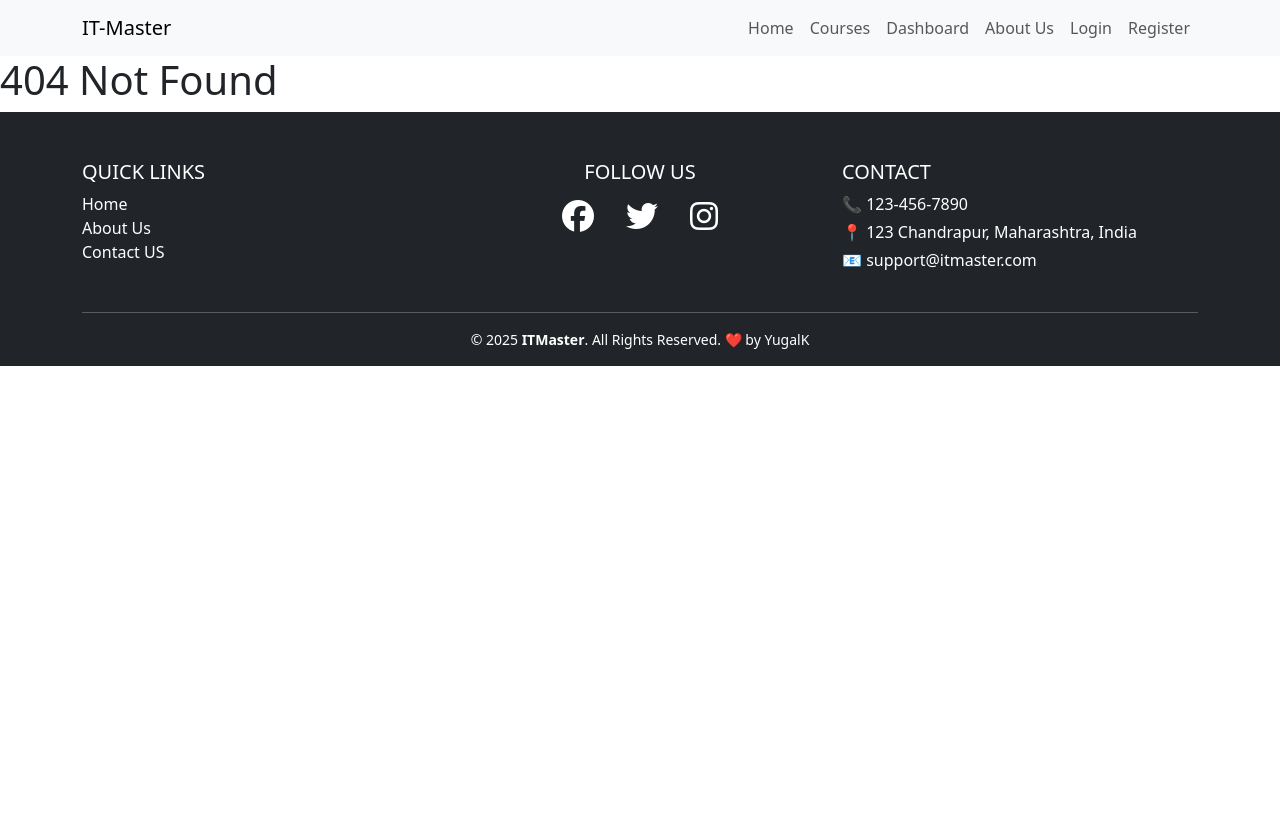
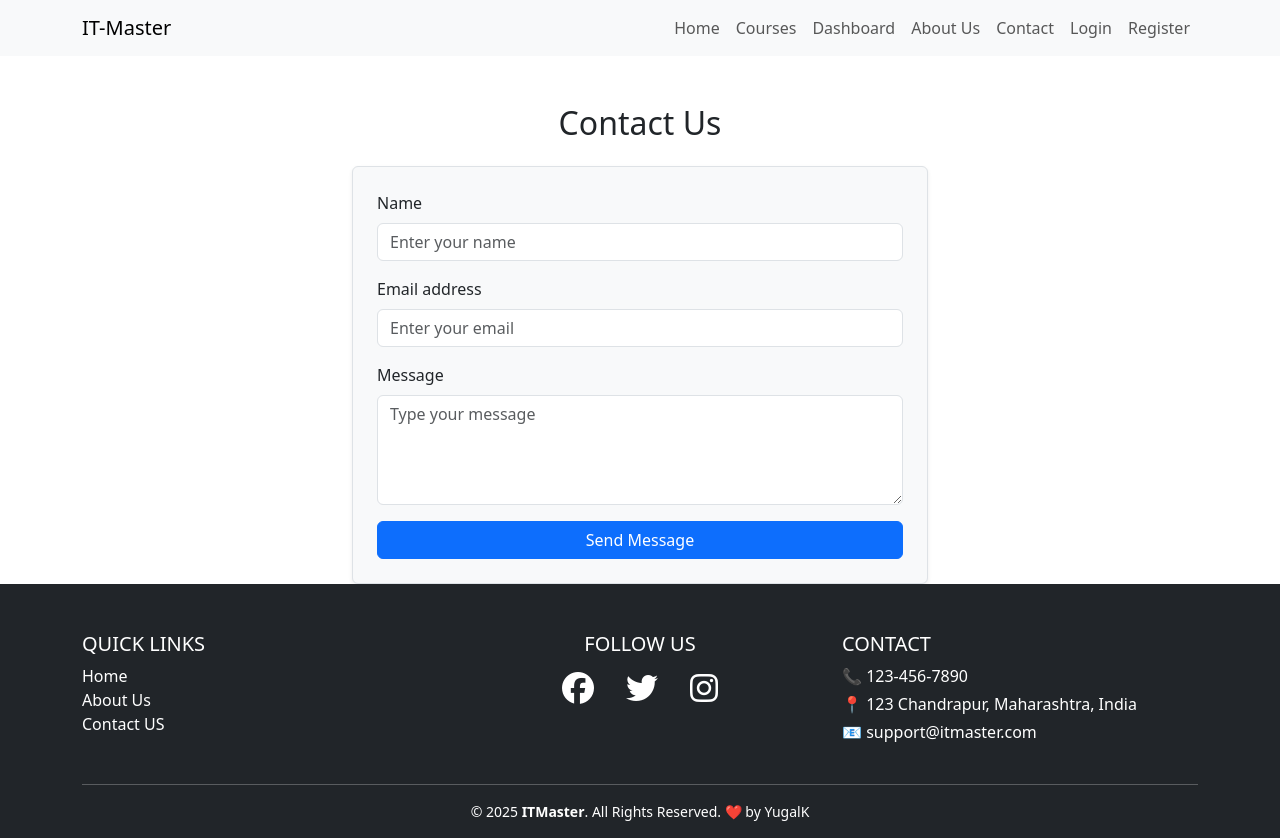
Before and after one commit to Yugal-kosamshile/IT-Master-FrontEnd-React, a React (Vite) app: page /contact in a window 1280 px wide. Before the commit the page ends 800 px from the top, so only its background shows below. Built offline with nearby package versions, Linux system fonts and the light colour scheme.

Commit message:
added contact us page to the project

```diff
--- a/src/App.jsx
+++ b/src/App.jsx
@@ -2,6 +2,7 @@ import { Routes, Route, BrowserRouter } from 'react-router-dom';
 import Home from './pages/Home';
 import Login from './pages/Login';
 import AboutUs from './pages/About';
+import ContactUs from './pages/ContactUs';
 import Register from './pages/Register';
 import Dashboard from './pages/Dashboard';
 import 'bootstrap/dist/css/bootstrap.min.css'; // Import Bootstrap CSS
@@ -23,6 +24,7 @@ function App() {
             <Route path="/courses" element={<CourseList/>}/>
             <Route path="/dashboard" element={<Dashboard />}/>
             <Route path="/about" element={<AboutUs />} />
+            <Route path="/contact" element={<ContactUs/>}/>
             <Route path="/login" element={<Login />} />
             <Route path="/register" element={<Register />} />
             <Route path="*" element={<h1 className='not-found'>404 Not Found</h1>} />
--- a/src/components/Navbar.jsx
+++ b/src/components/Navbar.jsx
@@ -50,6 +50,9 @@ function Navbar() {
                  <li className="nav-item">
                   <Link className="nav-link" to="/about">About Us</Link>
                 </li>
+                <li className="nav-item">
+                  <Link className="nav-link" to="/contact">Contact</Link>
+                </li>
                  <li className="nav-item">
                   <Link className="nav-link" to="/login">Login</Link>
                 </li>
--- /dev/null
+++ b/src/pages/ContactUs.jsx
@@ -0,0 +1,85 @@
+import React, { useState } from "react";
+
+const ContactUs = () => {
+    const [form, setForm] = useState({
+        name: "",
+        email: "",
+        message: "",
+    });
+
+    const [submitted, setSubmitted] = useState(false);
+
+    const handleChange = (e) => {
+        setForm({ ...form, [e.target.name]: e.target.value });
+    };
+
+    const handleSubmit = (e) => {
+        e.preventDefault();
+        setSubmitted(true);
+        // Here you can handle form submission (e.g., send to API)
+    };
+
+    return (
+        <div className="container mt-5" style={{ maxWidth: "600px" }}>
+            <h2 className="mb-4 text-center">Contact Us</h2>
+            {submitted ? (
+                <div className="alert alert-success" role="alert">
+                    Thank you for contacting us! We will get back to you soon.
+                </div>
+            ) : (
+                <form onSubmit={handleSubmit} className="border p-4 rounded bg-light shadow-sm">
+                    <div className="mb-3">
+                        <label htmlFor="name" className="form-label">
+                            Name
+                        </label>
+                        <input
+                            type="text"
+                            className="form-control"
+                            id="name"
+                            name="name"
+                            value={form.name}
+                            onChange={handleChange}
+                            required
+                            placeholder="Enter your name"
+                        />
+                    </div>
+                    <div className="mb-3">
+                        <label htmlFor="email" className="form-label">
+                            Email address
+                        </label>
+                        <input
+                            type="email"
+                            className="form-control"
+                            id="email"
+                            name="email"
+                            value={form.email}
+                            onChange={handleChange}
+                            required
+                            placeholder="Enter your email"
+                        />
+                    </div>
+                    <div className="mb-3">
+                        <label htmlFor="message" className="form-label">
+                            Message
+                        </label>
+                        <textarea
+                            className="form-control"
+                            id="message"
+                            name="message"
+                            rows="4"
+                            value={form.message}
+                            onChange={handleChange}
+                            required
+                            placeholder="Type your message"
+                        ></textarea>
+                    </div>
+                    <button type="submit" className="btn btn-primary w-100">
+                        Send Message
+                    </button>
+                </form>
+            )}
+        </div>
+    );
+};
+
+export default ContactUs;
```
